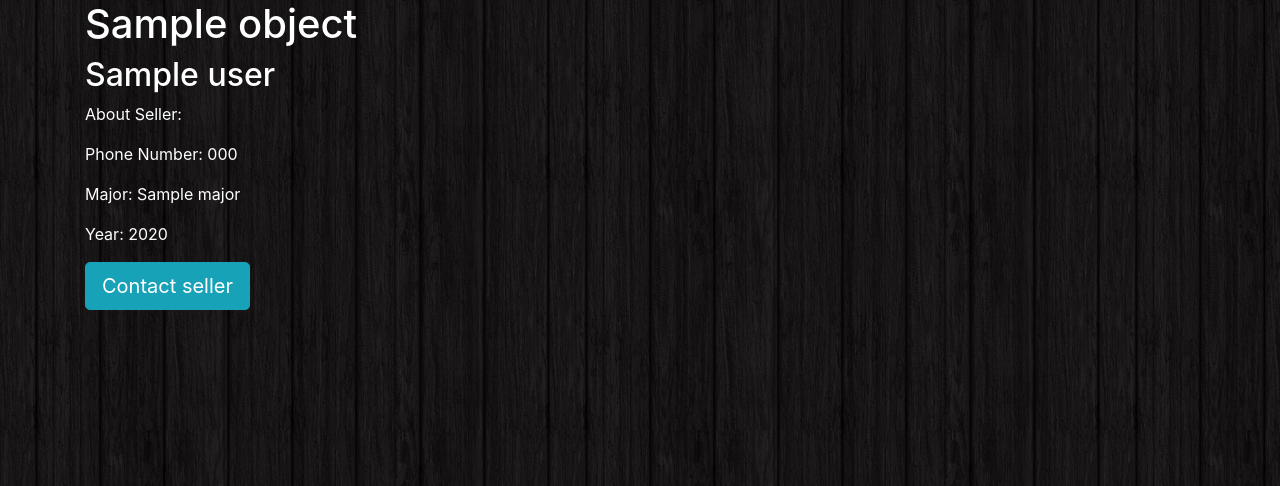
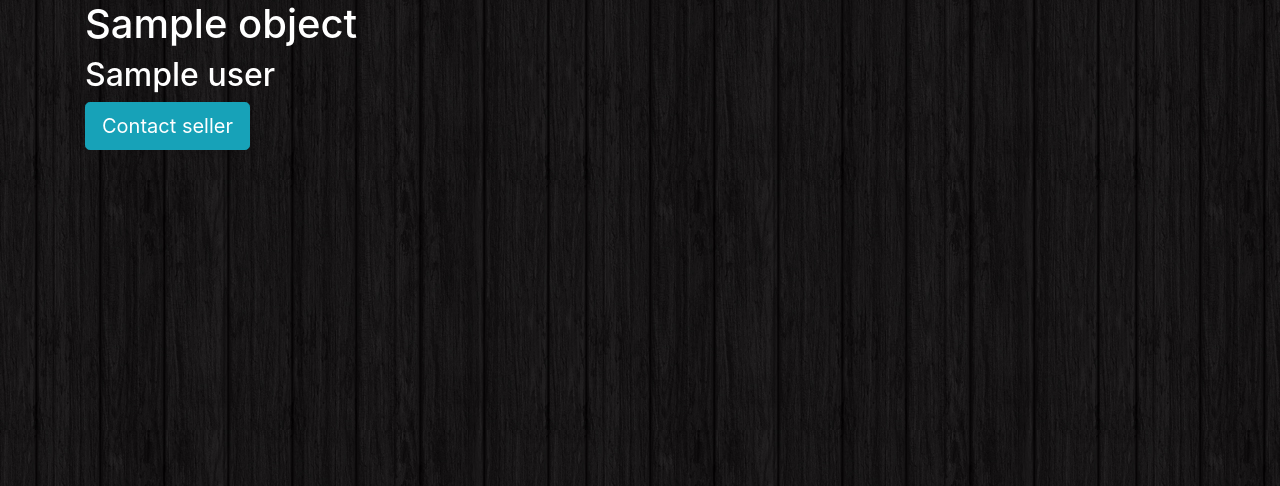
Before and after one commit to jonahweissman/cs3240-textbook-swap, a Django app: template marketplace/templates/marketplace/item_detail.html in a window 1280 px wide. Shown: the part 70-556 px from the top of the page. Run offline with Django 3.2, Linux system fonts and the light colour scheme; the template is opened without the code that fills it: most values are stand-ins (such as "Sample title", 1, 10 or a date in 2020); some libraries are stand-ins or nearby versions.

Commit message:
Remove Seller Info

```diff
--- a/marketplace/templates/marketplace/item_detail.html
+++ b/marketplace/templates/marketplace/item_detail.html
@@ -3,16 +3,6 @@
 {% block content %}
 <h1 class="text-white">{{ object.item_name }}</h1>
 <h2 class="text-white">{{ object.item_seller_name.user}}</h2>
-<p class="text-white">About Seller: </p>
-{% if object.item_seller_name.phonenumber  %}
-  <p class="text-white">Phone Number: {{ object.item_seller_name.phonenumber }}</p>
-{% endif %}
-{% if object.item_seller_name.major  %}
-  <p class="text-white">Major: {{ object.item_seller_name.major }}</p>
-{% endif %}
-{% if object.item_seller_name.year  %}
-  <p class="text-white">Year: {{ object.item_seller_name.year }}</p>
-{% endif %}
 
 {% if not user.is_authenticated %}
 <form action="{% url 'marketplace:login' %}" class="form-inline my-2 my-lg-0">
```
Also changed, not shown: marketplace/templates/marketplace/edit_profile.html (added, +15 -0 lines).
